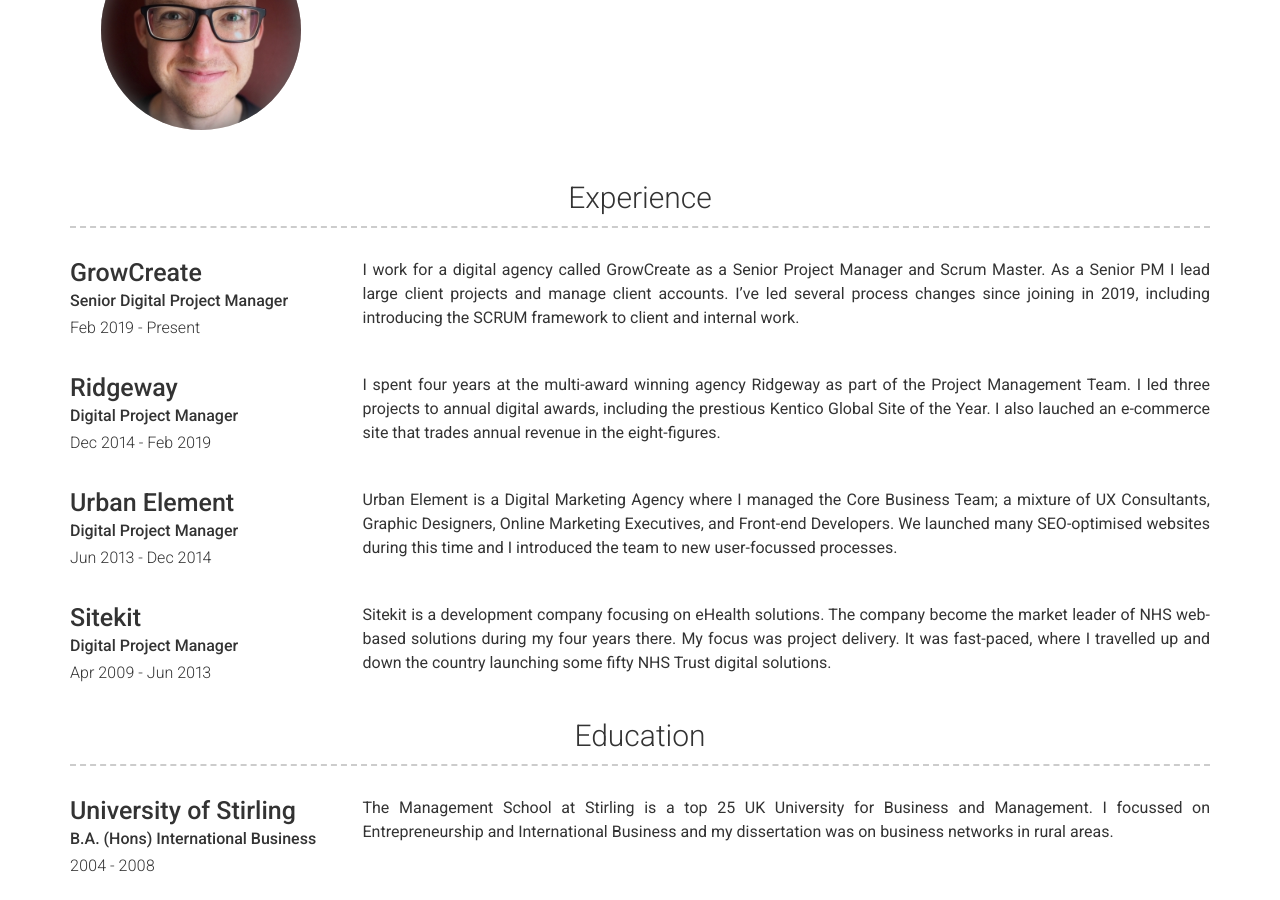
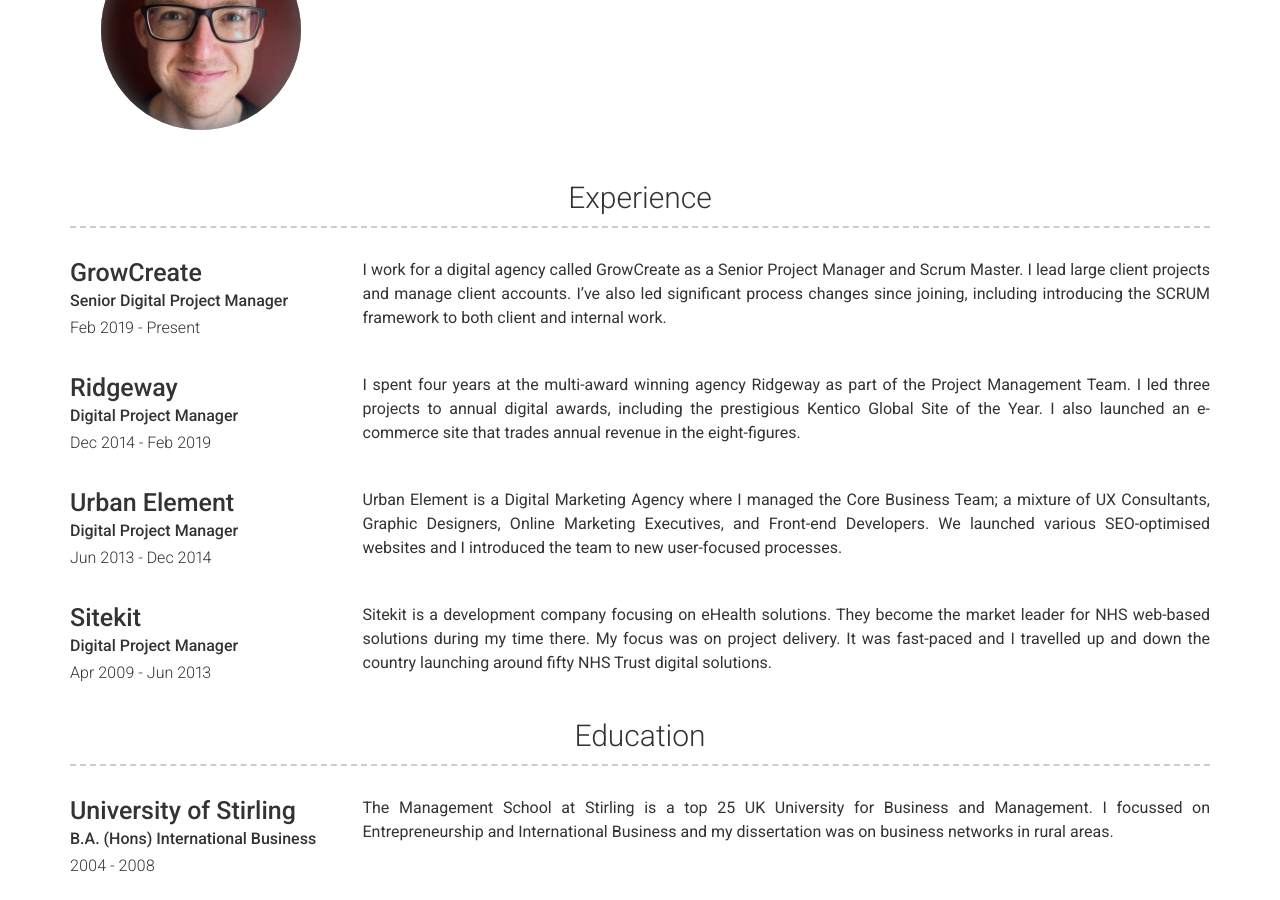
Before and after one commit to csgdavidson/Charlie-Davidson2, a Jekyll site: the page built from index.md, in a window 1280 px wide and 900 px high, scrolled down 349 px. Built offline with Jekyll 4.4.1, drawn with Linux system fonts in a browser that asks for light colours; nearby versions of some CDN libraries.

Commit message:
Update experience.yml

```diff
--- a/_data/experience.yml
+++ b/_data/experience.yml
@@ -4,22 +4,19 @@
   job_title: Senior Digital Project Manager
   dates: Feb 2019 - Present
   description:
-    I work for a digital agency called GrowCreate as a Senior Project Manager and Scrum Master. As a Senior PM I lead large client projects and manage client accounts. I've led several process changes since joining in 2019, including introducing the SCRUM framework to client and internal work.
-
+    I work for a digital agency called GrowCreate as a Senior Project Manager and Scrum Master. I lead large client projects and manage client accounts. I’ve also led significant process changes since joining, including introducing the SCRUM framework to both client and internal work.
 - company: Ridgeway
   job_title: Digital Project Manager
   dates: Dec 2014 - Feb 2019
   description:
-    I spent four years at the multi-award winning agency Ridgeway as part of the Project Management Team. I led three projects to annual digital awards, including the prestious Kentico Global Site of the Year. I also lauched an e-commerce site that trades annual revenue in the eight-figures.
-
+    I spent four years at the multi-award winning agency Ridgeway as part of the Project Management Team. I led three projects to annual digital awards, including the prestigious Kentico Global Site of the Year. I also launched an e-commerce site that trades annual revenue in the eight-figures.
 - company: Urban Element
   job_title: Digital Project Manager
   dates: Jun 2013 - Dec 2014
   description:
-    Urban Element is a Digital Marketing Agency where I managed the Core Business Team; a mixture of UX Consultants, Graphic Designers, Online Marketing Executives, and Front-end Developers. We launched many SEO-optimised websites during this time and I introduced the team to new user-focussed processes.
-
+    Urban Element is a Digital Marketing Agency where I managed the Core Business Team; a mixture of UX Consultants, Graphic Designers, Online Marketing Executives, and Front-end Developers. We launched various SEO-optimised websites and I introduced the team to new user-focused processes.
 - company: Sitekit
   job_title: Digital Project Manager
   dates: Apr 2009 - Jun 2013
   description:
-    Sitekit is a development company focusing on eHealth solutions. The company become the market leader of NHS web-based solutions during my four years there. My focus was project delivery. It was fast-paced, where I travelled up and down the country launching some fifty NHS Trust digital solutions.
+    Sitekit is a development company focusing on eHealth solutions. They become the market leader for NHS web-based solutions during my time there. My focus was on project delivery. It was fast-paced and I travelled up and down the country launching around fifty NHS Trust digital solutions.
```
